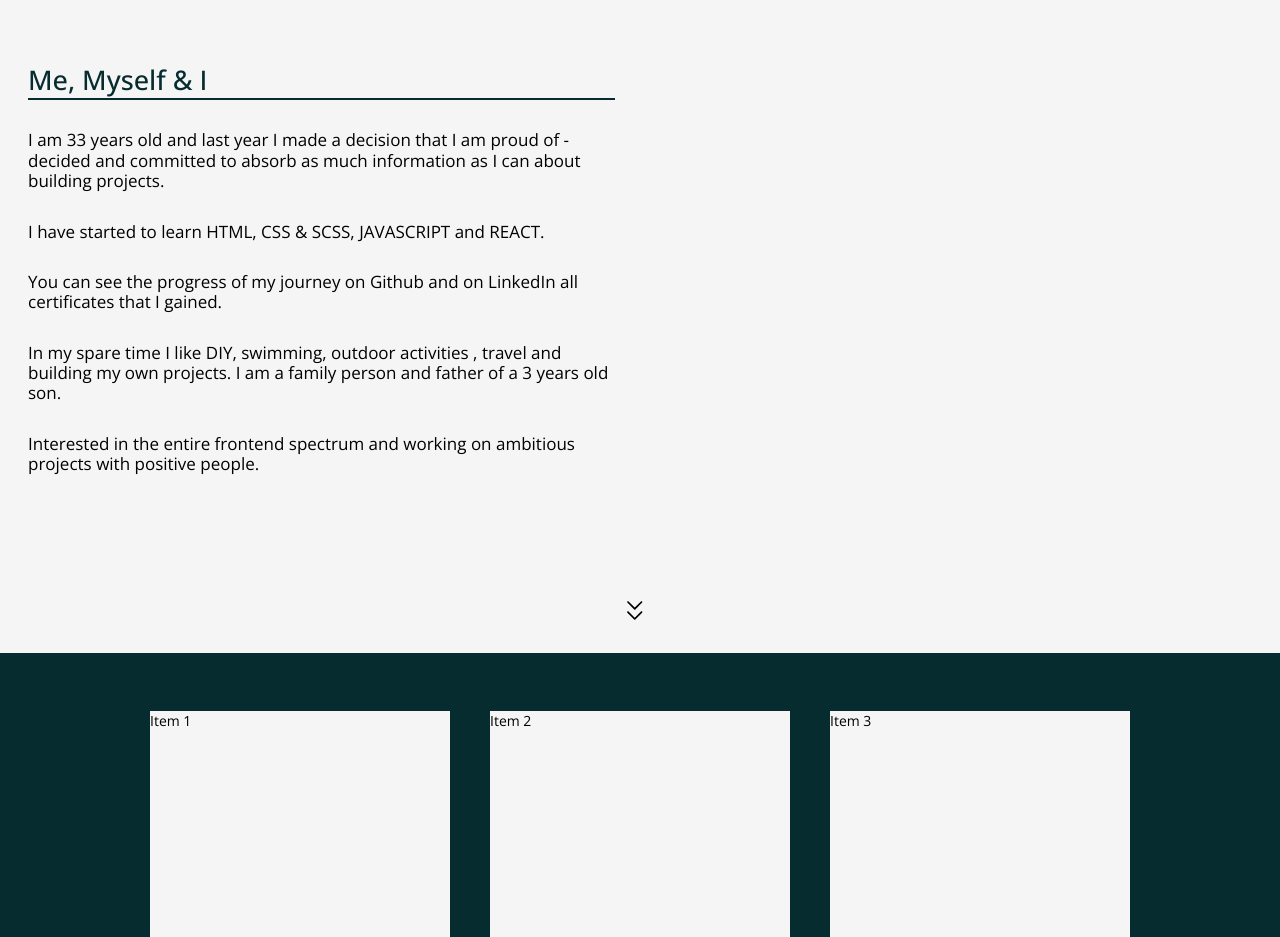
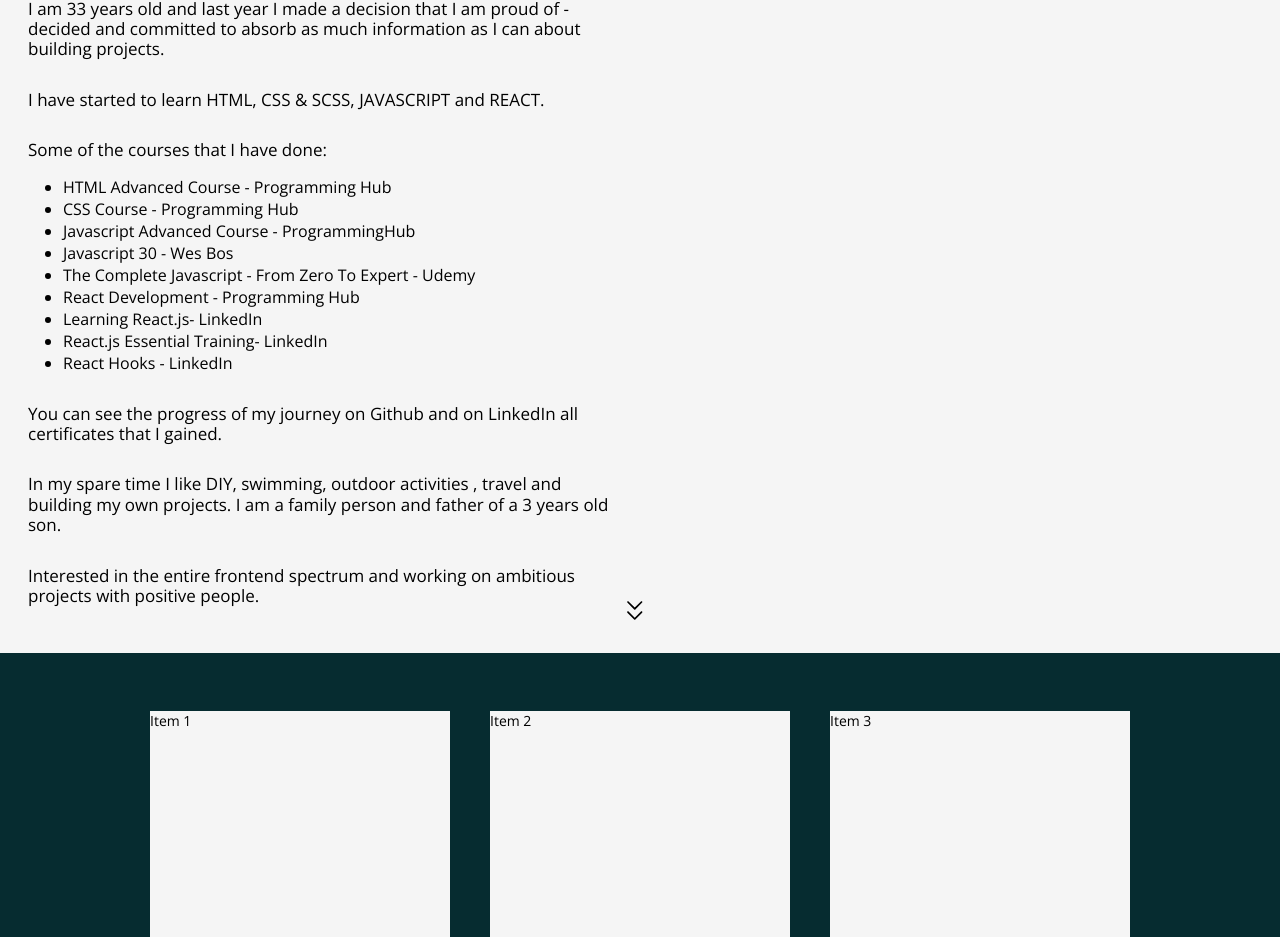
Before and after one commit to Adriantutuianu/personal-website, a React (Create React App) app: page / in a window 1280 px wide. Shown: the part 947-1884 px from the top of the page. Built offline with nearby package versions, Linux system fonts and the light colour scheme.

Commit message:
Added list in about section + style

```diff
--- a/src/Sections/About.js
+++ b/src/Sections/About.js
@@ -15,6 +15,18 @@ const About = ({ setTitle }) => {
           building projects.
         </p>
         <p>I have started to learn HTML, CSS & SCSS, JAVASCRIPT and REACT.</p>
+        <p>Some of the courses that I have done:</p>
+        <ul className="courses">
+          <li>HTML Advanced Course - Programming Hub</li>
+          <li>CSS Course - Programming Hub</li>
+          <li>Javascript Advanced Course - ProgrammingHub</li>
+          <li>Javascript 30 - Wes Bos</li>
+          <li>The Complete Javascript - From Zero To Expert - Udemy</li>
+          <li>React Development - Programming Hub</li>
+          <li>Learning React.js- LinkedIn</li>
+          <li>React.js Essential Training- LinkedIn</li>
+          <li>React Hooks - LinkedIn</li>
+        </ul>
         <p>
           You can see the progress of my journey on Github and on LinkedIn all
           certificates that I gained.
--- a/src/Sections/about.scss
+++ b/src/Sections/about.scss
@@ -21,6 +21,10 @@
       font-weight: 400;
       line-height: 1.2;
     }
+    .courses {
+      margin-left: 35px;
+      margin-top: 15px;
+    }
   }
   .right-side {
     width: 48%;
```
